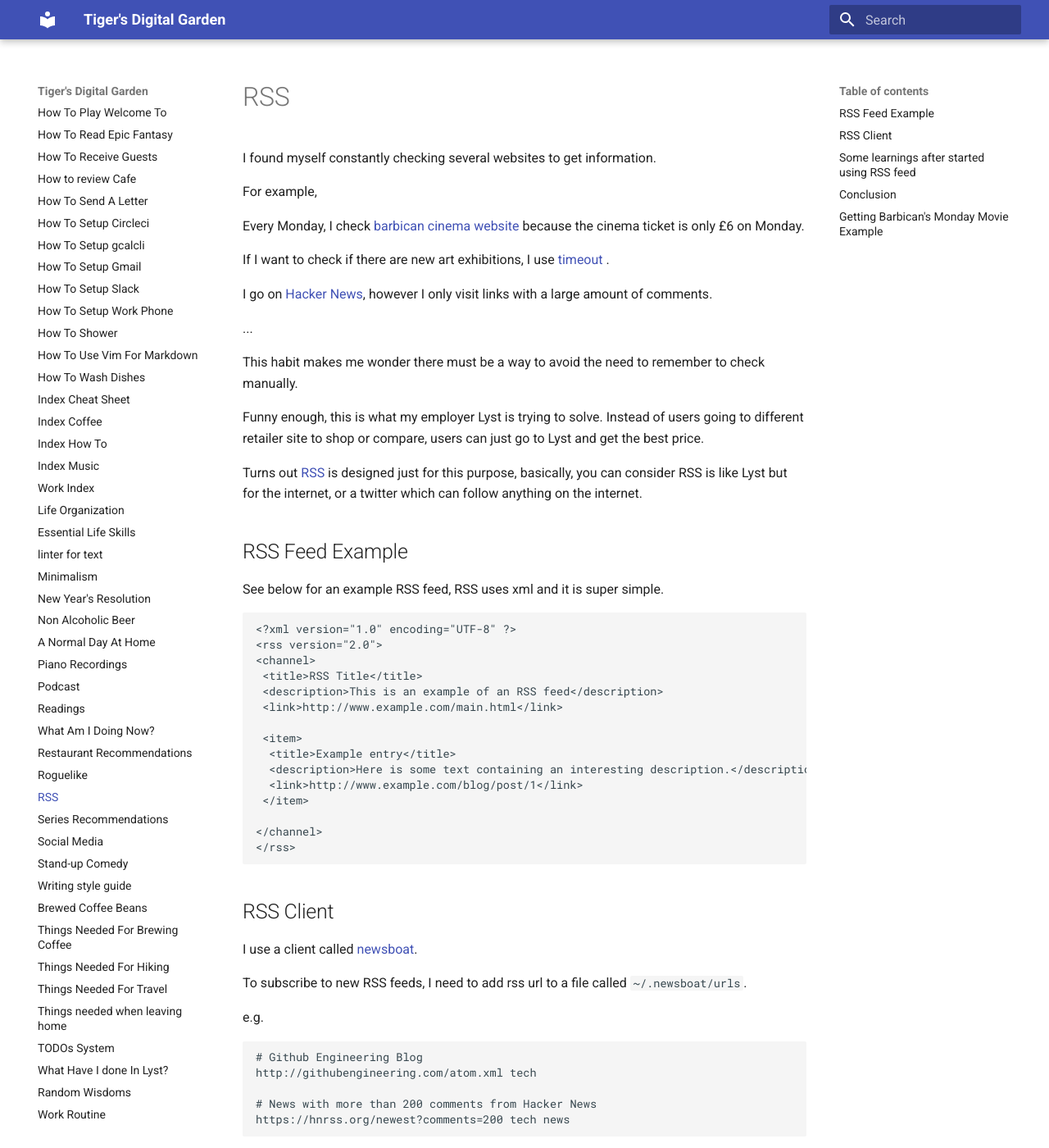
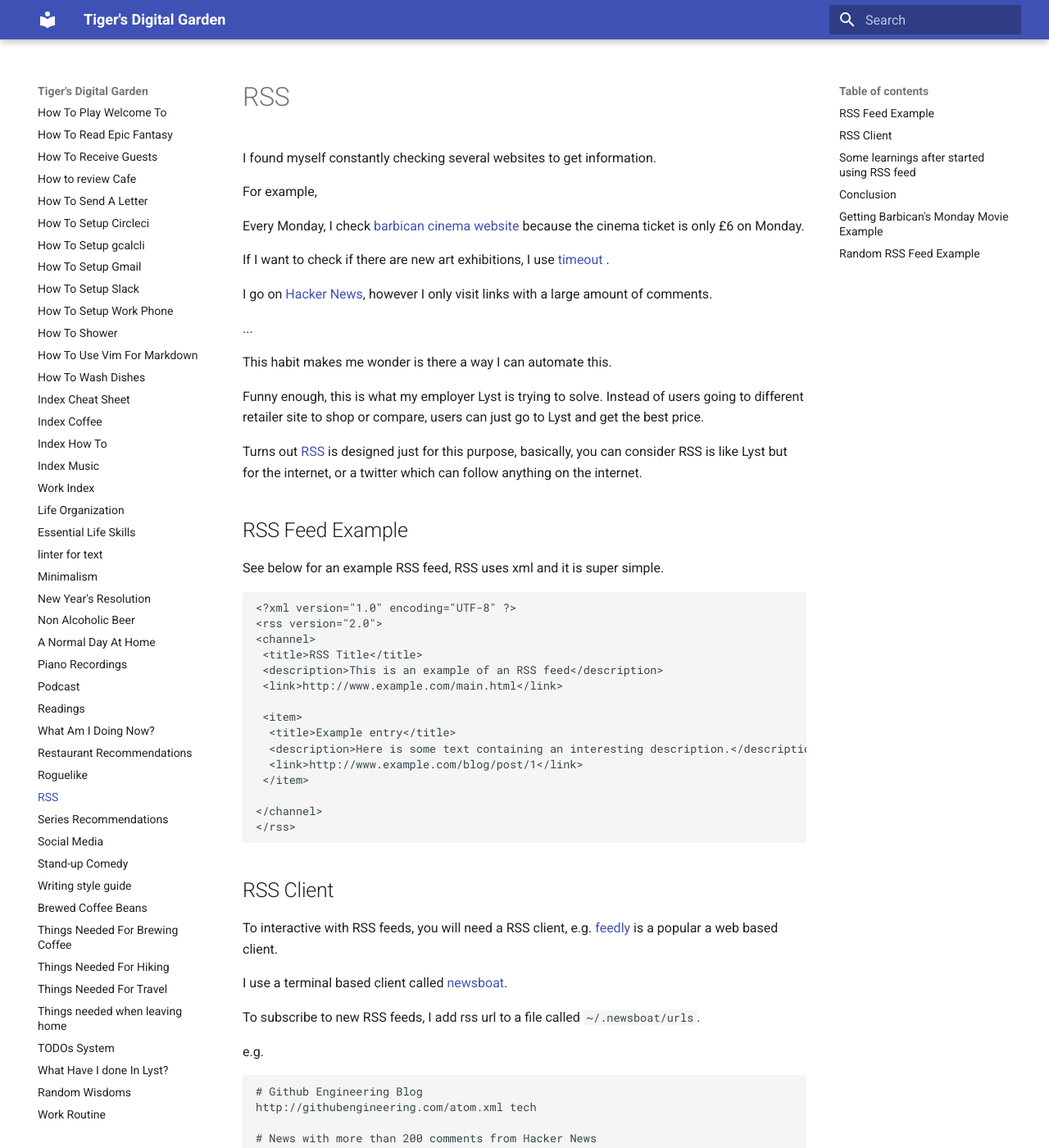
Before and after one commit to ynotstartups/notes, an MkDocs documentation site: the page built from notes/rss.md, in a window 1280 px wide and 1400 px high. Shown: the whole window at 82% size. Built offline with MkDocs 1.6.1 and Material for MkDocs 9.7.7, drawn with Linux system fonts in a browser that asks for light colours; some of the changed text lies outside the part shown.

Commit message:
update rss note

````diff
--- a/notes/rss.md
+++ b/notes/rss.md
@@ -12,7 +12,7 @@
 
 ...
 
-This habit makes me wonder there must be a way to avoid the need to remember to check manually.
+This habit makes me wonder is there a way I can automate this.
 
 Funny enough, this is what my employer Lyst is trying to solve. Instead of users going to different retailer site to shop or compare, users can just go to Lyst and get the best price.
 
@@ -42,9 +42,11 @@
 
 ## RSS Client
 
-I use a client called [newsboat](https://newsboat.org/releases/2.27/docs/newsboat.html#_introduction).
+To interactive with RSS feeds, you will need a RSS client, e.g. [feedly](https://feedly.com/) is a popular a web based client.
 
-To subscribe to new RSS feeds, I need to add rss url to a file called `~/.newsboat/urls`.
+I use a terminal based client called [newsboat](https://newsboat.org/releases/2.27/docs/newsboat.html#_introduction).
+
+To subscribe to new RSS feeds, I add rss url to a file called `~/.newsboat/urls`.
 
 e.g.
 
@@ -170,3 +172,9 @@
 )
 print(rss)
 ```
+
+## Random RSS Feed Example
+
+- News such as TechCrunch, Economist...
+- Software releases such as mypy, django...
+- it service status, slack system status, new relic status...
````
